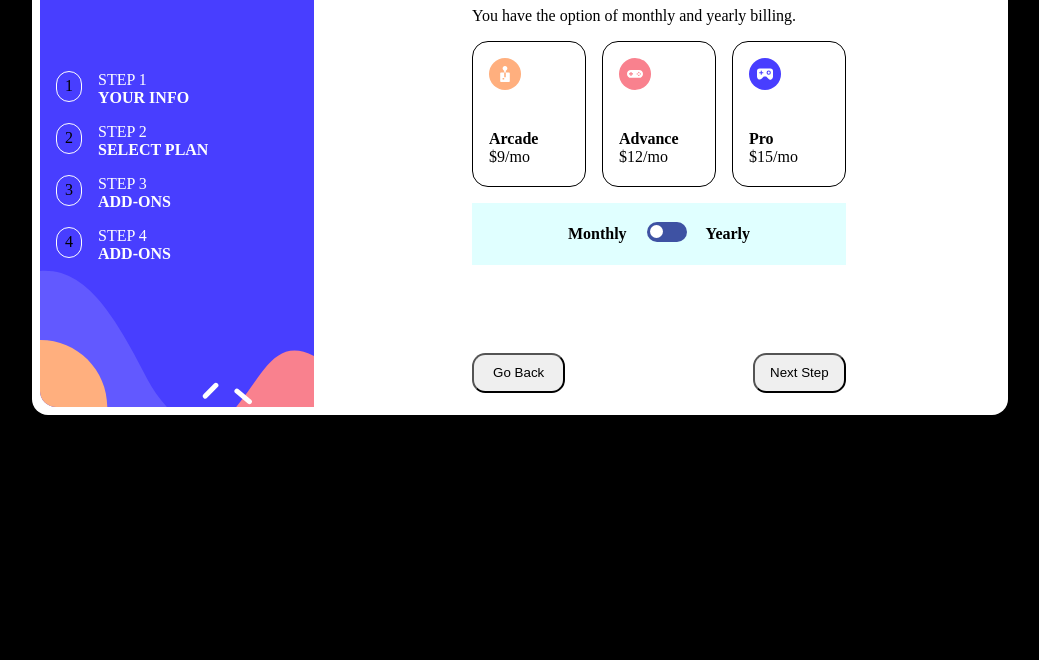
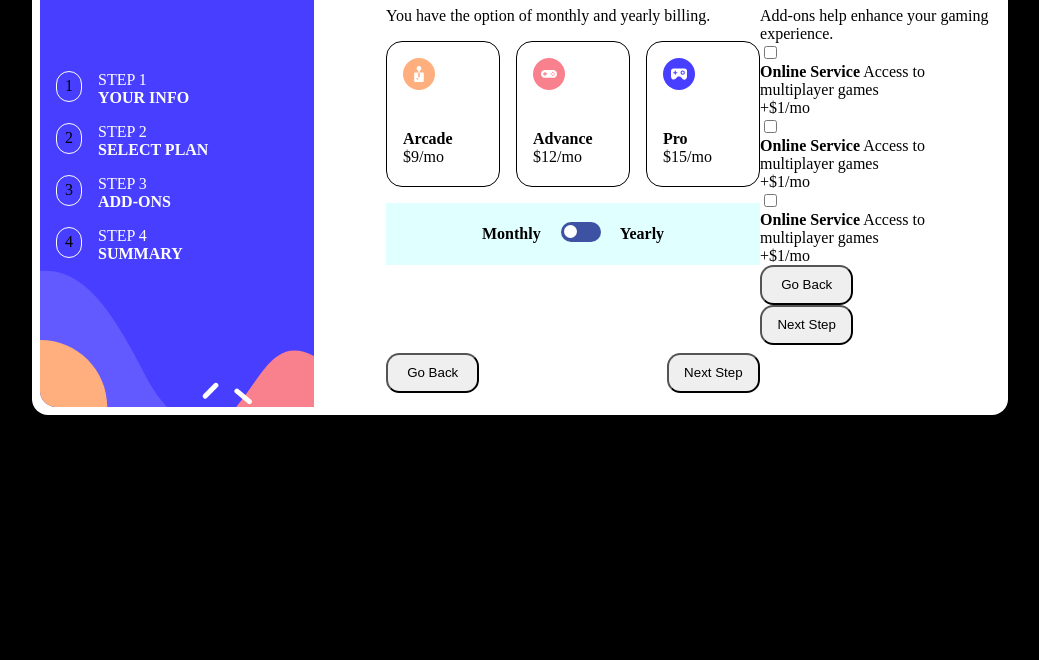
Before and after one commit to sanket-a8lw12/Multi-Step-Form, a plain HTML site: page index.html in a window 1280 px wide. Shown: the part 204-864 px from the top of the page, without its empty margins (120-1159 px from the left). Drawn offline with Linux system fonts and the light colour scheme.

Commit message:
wrote the code to display the add on content

```diff
--- a/index.html
+++ b/index.html
@@ -72,7 +72,7 @@
         </div>
         <div class="text">
           STEP 4
-          <b>ADD-ONS</b>
+          <b>SUMMARY</b>
         </div>
       </div>
 
@@ -148,6 +148,71 @@
 
     </div>
 
+    <div class="add-ons">
+        <div>
+          <h1>Pick add-ons</h1>
+          <p>Add-ons help enhance your gaming experience.</p>
+        </div>
+
+        <div class="pick-add-ons">
+
+          <div class="add-on-content">
+            <div class="add-on-align-center">
+               <input type="checkbox">
+              </div>
+            <div class="add-on-text">
+              <b>Online Service</b>
+              Access to multiplayer games
+            </div>
+            <div class="add-on-align-center">
+              +$1/mo
+            </div>
+          </div>
+
+          <!-- <div class="add-on-content"> -->
+            <div class="add-on-content">
+
+              <div class="add-on-align-center">
+                <input type="checkbox">
+              </div>
+              <div class="add-on-text">
+                <b>Online Service</b>
+                Access to multiplayer games
+              </div>
+              <div class="add-on-align-center">
+                +$1/mo
+              </div>
+
+            </div>
+          <!-- </div> -->
+
+          <!-- <div class="add-on-content"> -->
+            <div class="add-on-content">
+              <div class="add-on-align-center">
+                 <input type="checkbox">
+                </div>
+              <div class="add-on-text">
+                <b>Online Service</b>
+                Access to multiplayer games
+              </div>
+              <div class="add-on-align-center">
+                +$1/mo
+              </div>
+            </div>
+          <!-- </div> -->
+
+        </div>
+
+        <div class="add-on-button">
+          <div>
+            <button>Go Back</button>
+          </div>
+          <div>
+            <button>Next Step</button>
+          </div>
+        </div>
+    </div>
+
   </div>
 
   <!-- Sidebar end -->
```
